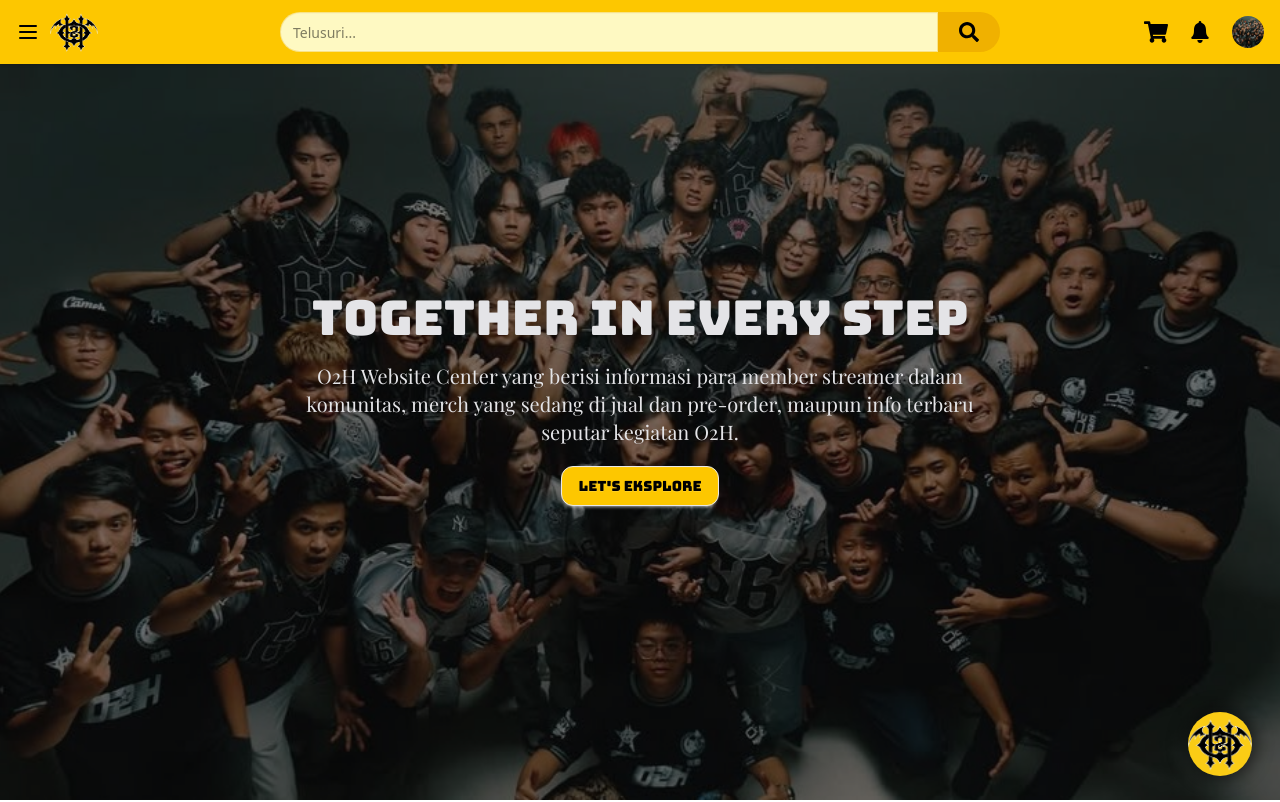
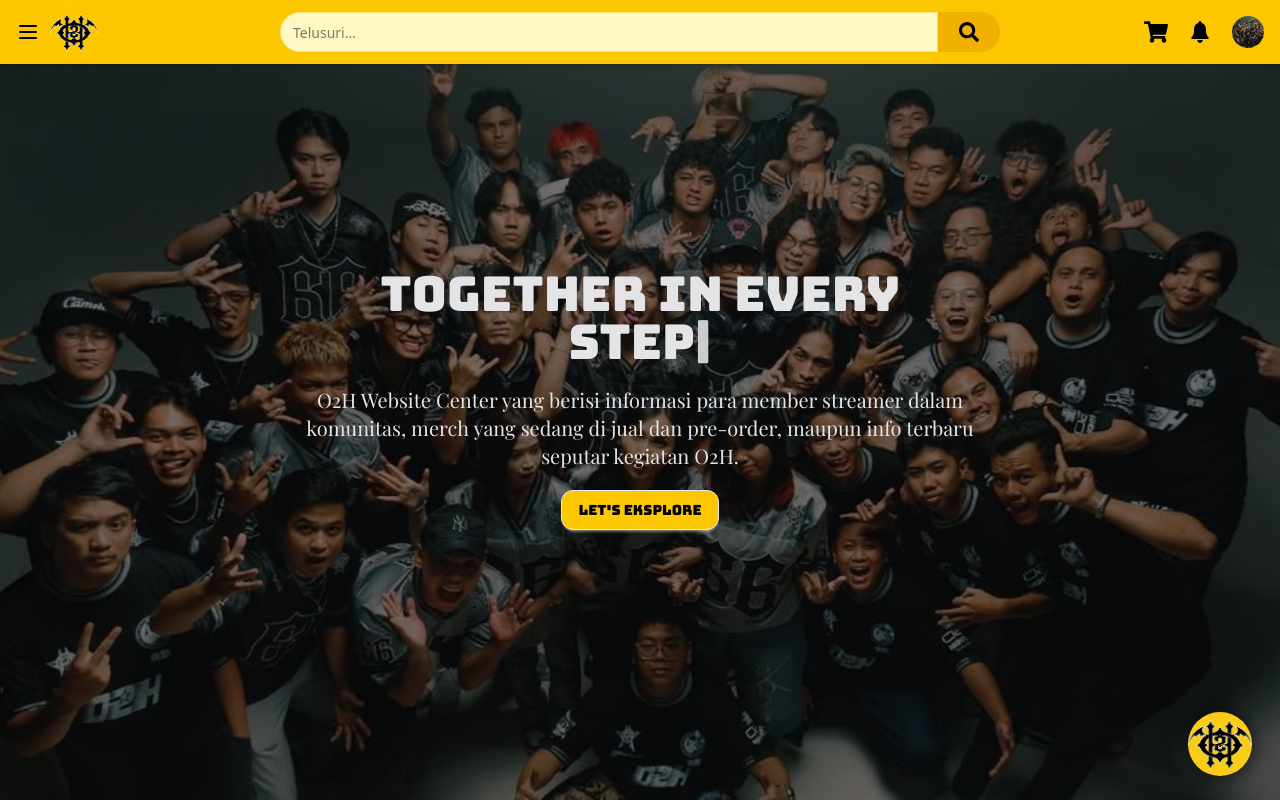
Before and after one commit to WasnDChii4/o2h-website, a Next.js app: page / in a window 1280 px wide. Shown: the top 802 px of the page. Built offline with nearby package versions, Linux system fonts and the light colour scheme.

Commit message:
Update code

```diff
--- a/app/components/client/HeroPageUtama.tsx
+++ b/app/components/client/HeroPageUtama.tsx
@@ -1,7 +1,7 @@
 "use client";
 
 // Import hooks React
-import { useState, useEffect } from "react";
+import { useState, useEffect, use } from "react";
 
 // Import Image dari Next.js
 import Image from "next/image";
@@ -23,6 +23,28 @@ const playfairDisplayRegular = Playfair_Display({
 export default function Hero() {
   // State untuk mengontrol efek blur dan scale pada gambar latar belakang
   const [isMounted, setIsMounted] = useState(false);
+
+  const [displayText, setDisplayText] = useState("");
+  const fullText = "Together in Every Step";
+
+  useEffect(() => {
+    setIsMounted(true);
+
+    const startTyping = setTimeout(() => {
+      let index = 0;
+
+      const typingInterval = setInterval(() => {
+        setDisplayText(fullText.slice(0, index + 1));
+        index++;
+
+        if (index === fullText.length) {
+          clearInterval(typingInterval);
+        }
+      }, 150);
+    }, 1500);
+
+    return () => clearTimeout(startTyping);
+  }, []);
 
   useEffect(() => {
     // Setelah komponen ter-mount, atur isMounted ke true untuk memicu efek transisi pada gambar latar belakang
@@ -53,7 +75,8 @@ export default function Hero() {
           <h1
             className={`mb-5 text-4xl md:text-5xl font-bold ${bungee.className}`}
           >
-            Together in Every Step
+            {displayText}
+            <span className="animate-pulse">|</span>
           </h1>
           {/* Deskripsi */}
           <p className={`mb-5 md:text-xl ${playfairDisplayRegular.className}`}>
```
